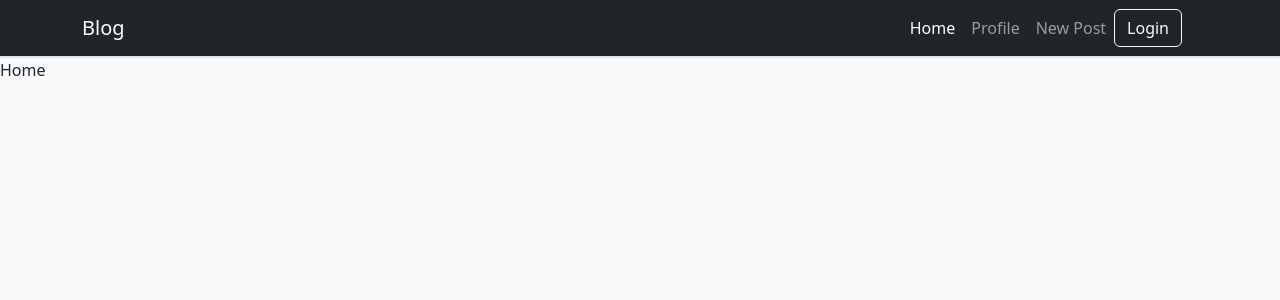
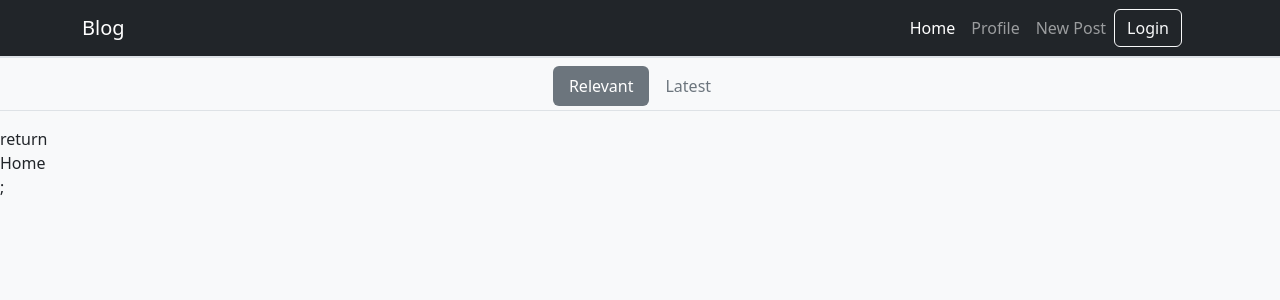
Before and after one commit to itsdlhqcp/Blog-app, a React (Create React App) app: page / in a window 1280 px wide. Shown: the top 300 px of the page. Built offline with nearby package versions, Linux system fonts and the light colour scheme; no server answers.

Commit message:
Add Categories to Home and Latest

```diff
--- a/src/pages/home/index.js
+++ b/src/pages/home/index.js
@@ -1,5 +1,10 @@
-import React from "react";
+import Categories from "components/categories";
 
 export default function Home() {
+  return (
+    <div>
+      <Categories></Categories>
   return <div>Home</div>;
+    </div>
+  );
 }
--- a/src/pages/latest/index.js
+++ b/src/pages/latest/index.js
@@ -1,5 +1,10 @@
-import React from "react";
+import Categories from "components/categories";
 
 export default function Latest() {
+  return (
+    <div>
+      <Categories></Categories>
   return <div>Latest</div>;
+    </div>
+  );
 }
```
